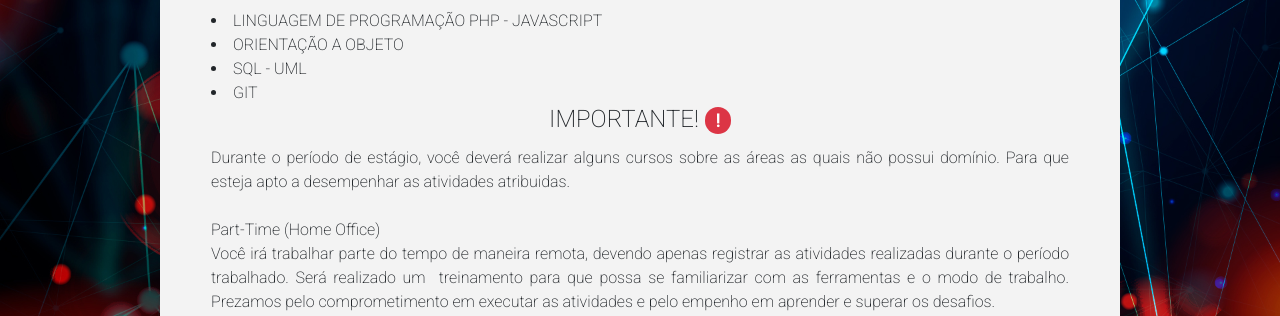
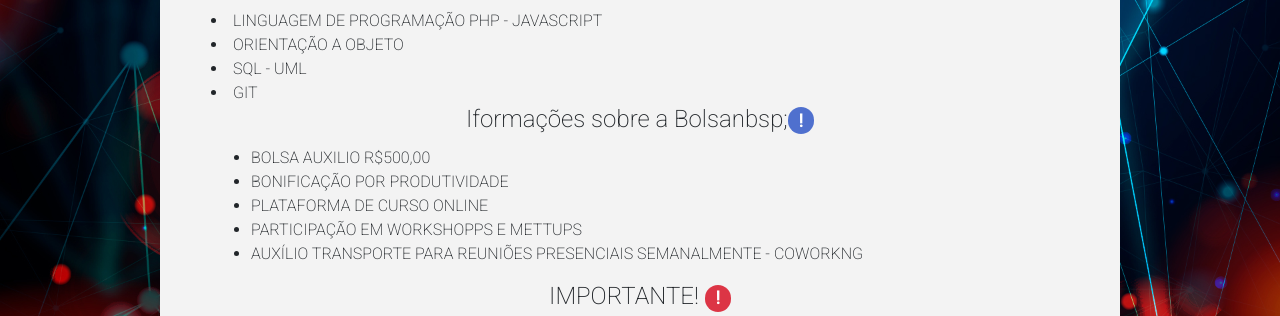
Before and after one commit to MarcosRCamargo/wedev.selecao.io, a plain HTML site: page index.html in a window 1280 px wide. Shown: the part 2057-2373 px from the top of the page. Drawn offline with nearby package versions, Linux system fonts and the light colour scheme.

Commit message:
Acrecentar descrição da bolsa

```diff
--- a/index.html
+++ b/index.html
@@ -89,7 +89,7 @@
           <h4 class="" style="">Requisitos Obrigatórios&nbsp;<span class="badge badge-pill badge-warning">!</span></h4>
           <ul class="">
             <li class="text-left">BOA COMUNICAÇÃO E PROATIVIDADE;<br></li>
-            <li class="text-left"> LÓGICA DE PROGRAMAÇÃO</li>
+            <li class="text-left">LÓGICA DE PROGRAMAÇÃO</li>
             <li class="text-left">PACOTE OFFICE (EXCEL | WORD)<br></li>
             <li class="text-left">PHOTOSHOP - BÁSICO</li>
             <li class="text-left">HTML - CSS</li>
@@ -99,6 +99,14 @@
           <li class="text-left">ORIENTAÇÃO A OBJETO<br></li>
           <li class="text-left">SQL - UML<br></li>
           <li class="text-left">GIT<br></li>
+          <h4 class="" style="">Iformações sobre a Bolsanbsp;<span class="badge badge-pill badge-secondary">!</span></h4>
+          <ul class="">
+            <li class="text-left">BOLSA AUXILIO R$500,00<br></li>
+            <li class="text-left">BONIFICAÇÃO POR PRODUTIVIDADE</li>
+            <li class="text-left">PLATAFORMA DE CURSO ONLINE<br></li>
+            <li class="text-left">PARTICIPAÇÃO EM WORKSHOPPS E METTUPS</li>
+            <li class="text-left">AUXÍLIO TRANSPORTE PARA REUNIÕES PRESENCIAIS SEMANALMENTE - COWORKNG</li>
+          </ul>
           <h4 class="">IMPORTANTE!&nbsp;<span class="badge badge-pill badge-danger">!</span></h4>
           <p class="text-justify" style="" contenteditable="true">Durante o período de estágio, você deverá realizar alguns cursos sobre as áreas as quais não possui domínio. Para que esteja apto a desempenhar as atividades atribuidas.<br><br>Part-Time (Home Office)<br>Você irá trabalhar parte do tempo de maneira remota, devendo apenas registrar as atividades realizadas durante o período trabalhado. Será realizado um&nbsp; treinamento para que possa se familiarizar com as ferramentas e o modo de trabalho. Prezamos pelo comprometimento em executar as atividades e pelo empenho em aprender e superar os desafios.<br><br>Portanto será poderá utilizar seu proprio computador com acesso a internete para que possa utilizar o desktop remoto ao qual irá ter todos os recursos necessários para desempenhar as atividades.<br><br></p>
           <a class="btn btn-primary btn-lg m-2" href="#register">Inscreva-se</a>
```
